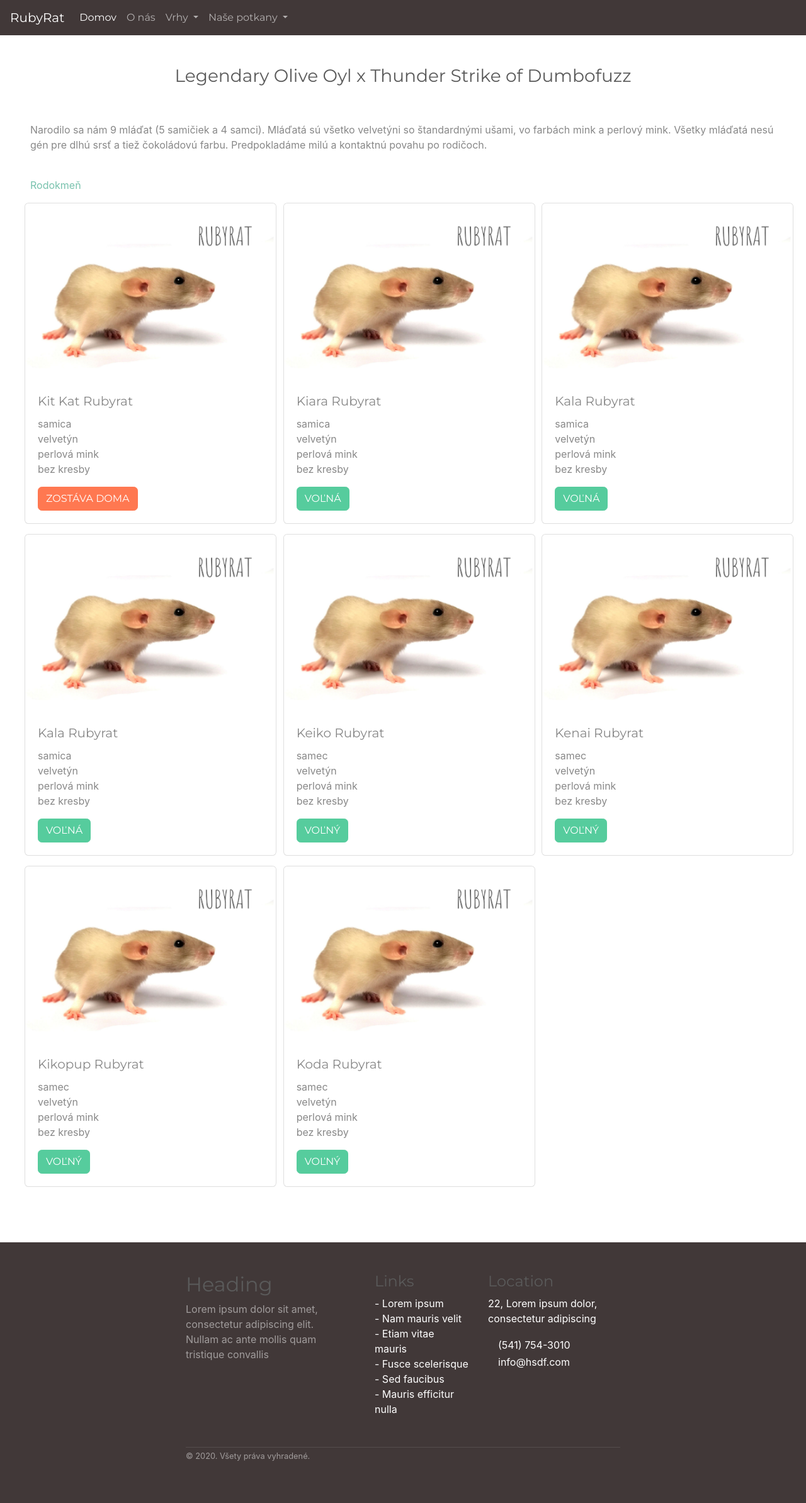
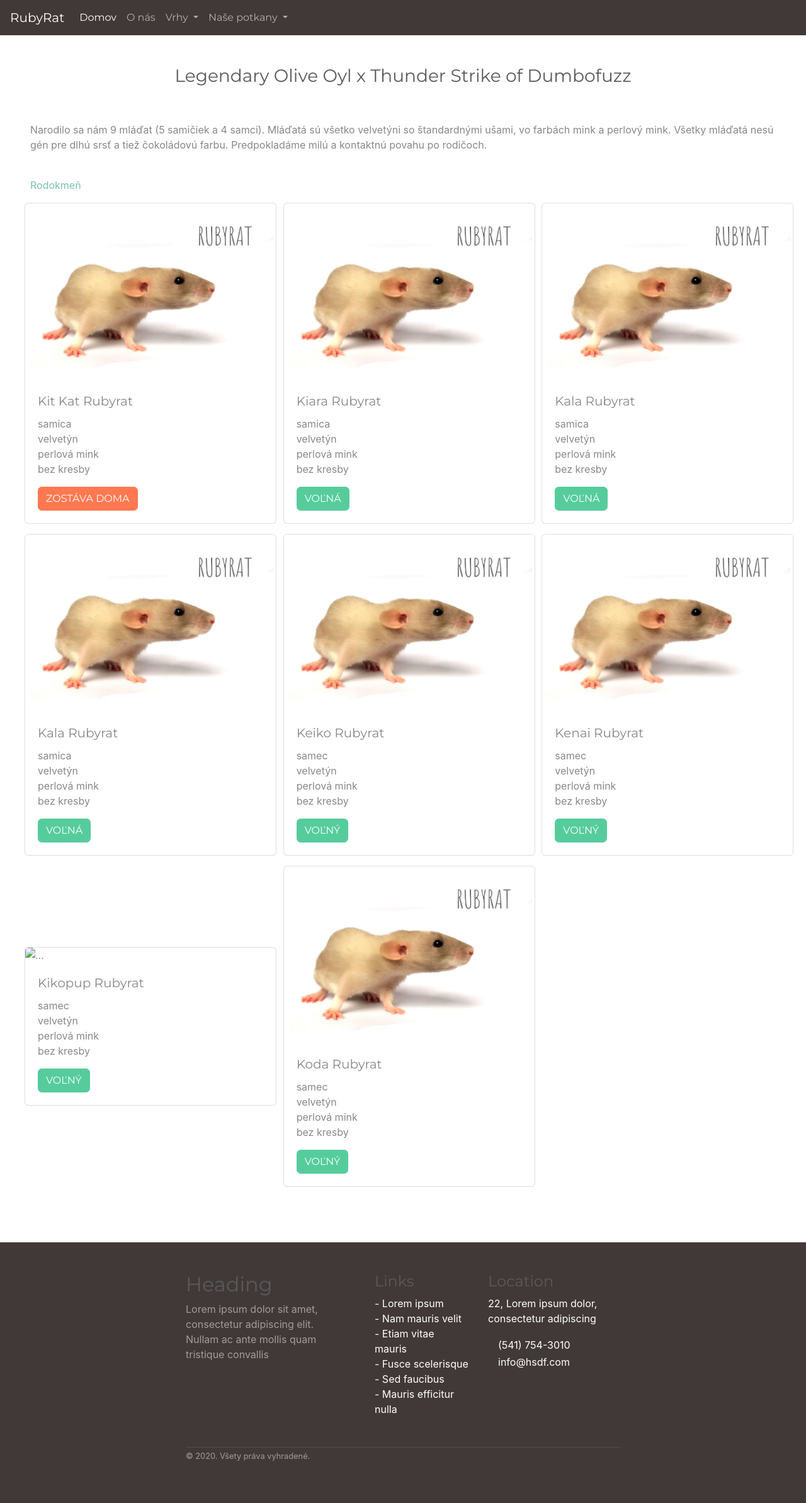
Before and after one commit to MichaelaSebova/rubyrat, a Jekyll site: the page built from pages/vrhy/vrh-k.html, in a window 1280 px wide. Shown: the whole page at 63% size. Built offline with Jekyll 4.4.1, drawn with Linux system fonts in a browser that asks for light colours.

Commit message:
Update routing col.2

```diff
--- a/pages/vrhy/vrh-k.html
+++ b/pages/vrhy/vrh-k.html
@@ -5,7 +5,7 @@
 text: Narodilo sa nám 9 mláďat (5 samičiek a 4 samci). Mláďatá sú všetko velvetýni so štandardnými ušami, vo farbách mink a perlový mink. Všetky mláďatá nesú gén pre dlhú srsť a tiež čokoládovú farbu. Predpokladáme milú a kontaktnú povahu po rodičoch.
 ---
 
-    <div class="container-fluid pl-4 mb-3"> <a href="/pages/vrhy/rodokmen/1586716523354_K.pdf" target="_blank">Rodokmeň</a> </div>
+    <div class="container-fluid pl-4 mb-3"> <a href="/rubyrat/pages/vrhy/rodokmen/1586716523354_K.pdf" target="_blank">Rodokmeň</a> </div>
 
 
     <div class="container-fluid">
@@ -13,7 +13,7 @@
 
             <div class="col-lg-4 col-md-6 col-sm-12 mb-3 align-self-center">
                 <div class="card" style="width: 25rem;">
-                    <img src="/assets/images/Waihu.jpg" class="card-img-top" alt="...">
+                    <img src="/rubyrat/assets/images/Waihu.jpg" class="card-img-top" alt="...">
                     <div class="card-body">
                         <h5 class="card-title">Kit Kat Rubyrat</h5>
                         <p class="card-text"> samica <br> velvetýn <br> perlová mink <br> bez kresby</p>
@@ -24,7 +24,7 @@
 
             <div class="col-lg-4 col-md-6 col-sm-12 mb-3 align-self-center">
                 <div class="card" style="width: 25rem;">
-                    <img src="/assets/images/Waihu.jpg" class="card-img-top" alt="...">
+                    <img src="/rubyrat/assets/images/Waihu.jpg" class="card-img-top" alt="...">
                     <div class="card-body">
                         <h5 class="card-title">Kiara Rubyrat</h5>
                         <p class="card-text"> samica <br> velvetýn <br> perlová mink <br> bez kresby</p>
@@ -35,7 +35,7 @@
 
             <div class="col-lg-4 col-md-6 col-sm-12 mb-3 align-self-center">
                 <div class="card" style="width: 25rem;">
-                    <img src="/assets/images/Waihu.jpg" class="card-img-top" alt="...">
+                    <img src="/rubyrat/assets/images/Waihu.jpg" class="card-img-top" alt="...">
                     <div class="card-body">
                         <h5 class="card-title">Kala Rubyrat</h5>
                         <p class="card-text"> samica <br> velvetýn <br> perlová mink <br> bez kresby</p>
@@ -46,7 +46,7 @@
 
             <div class="col-lg-4 col-md-8 col-sm-12 mb-3 align-self-center">
                 <div class="card" style="width: 25rem;">
-                    <img src="/assets/images/Waihu.jpg" class="card-img-top" alt="...">
+                    <img src="/rubyrat/assets/images/Waihu.jpg" class="card-img-top" alt="...">
                     <div class="card-body">
                         <h5 class="card-title">Kala Rubyrat</h5>
                         <p class="card-text"> samica <br> velvetýn <br> perlová mink <br> bez kresby</p>
@@ -57,7 +57,7 @@
 
             <div class="col-lg-4 col-md-8 col-sm-12 mb-3 align-self-center">
                 <div class="card" style="width: 25rem;">
-                    <img src="/assets/images/Waihu.jpg" class="card-img-top" alt="...">
+                    <img src="/rubyrat/assets/images/Waihu.jpg" class="card-img-top" alt="...">
                     <div class="card-body">
                         <h5 class="card-title">Keiko Rubyrat</h5>
                         <p class="card-text"> samec <br> velvetýn <br> perlová mink <br> bez kresby</p>
@@ -68,7 +68,7 @@
 
             <div class="col-lg-4 col-md-8 col-sm-12 mb-3 align-self-center">
                 <div class="card" style="width: 25rem;">
-                    <img src="/assets/images/Waihu.jpg" class="card-img-top" alt="...">
+                    <img src="/rubyrat/assets/images/Waihu.jpg" class="card-img-top" alt="...">
                     <div class="card-body">
                         <h5 class="card-title">Kenai Rubyrat</h5>
                         <p class="card-text"> samec <br> velvetýn <br> perlová mink <br> bez kresby</p>
@@ -79,7 +79,7 @@
 
             <div class="col-lg-4 col-md-8 col-sm-12 mb-3 align-self-center">
                 <div class="card" style="width: 25rem;">
-                    <img src="/assets/images/Waihu.jpg" class="card-img-top" alt="...">
+                    <img src="rubyrat/assets/images/Waihu.jpg" class="card-img-top" alt="...">
                     <div class="card-body">
                         <h5 class="card-title">Kikopup Rubyrat</h5>
                         <p class="card-text"> samec <br> velvetýn <br> perlová mink <br> bez kresby</p>
@@ -90,7 +90,7 @@
 
             <div class="col-lg-4 col-md-8 col-sm-12 mb-3 align-self-center">
                 <div class="card" style="width: 25rem;">
-                    <img src="/assets/images/Waihu.jpg" class="card-img-top" alt="...">
+                    <img src="/rubyrat/assets/images/Waihu.jpg" class="card-img-top" alt="...">
                     <div class="card-body">
                         <h5 class="card-title">Koda Rubyrat</h5>
                         <p class="card-text"> samec <br> velvetýn <br> perlová mink <br> bez kresby</p>
```
